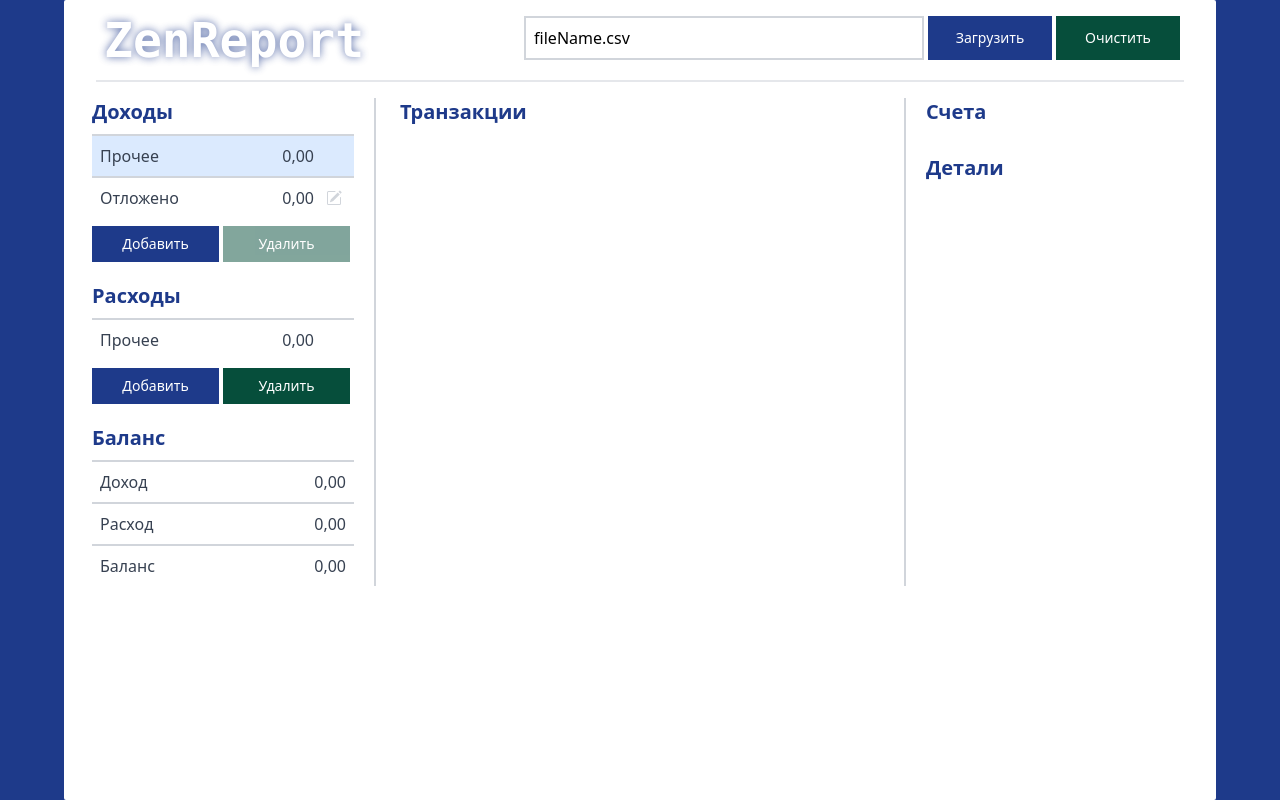
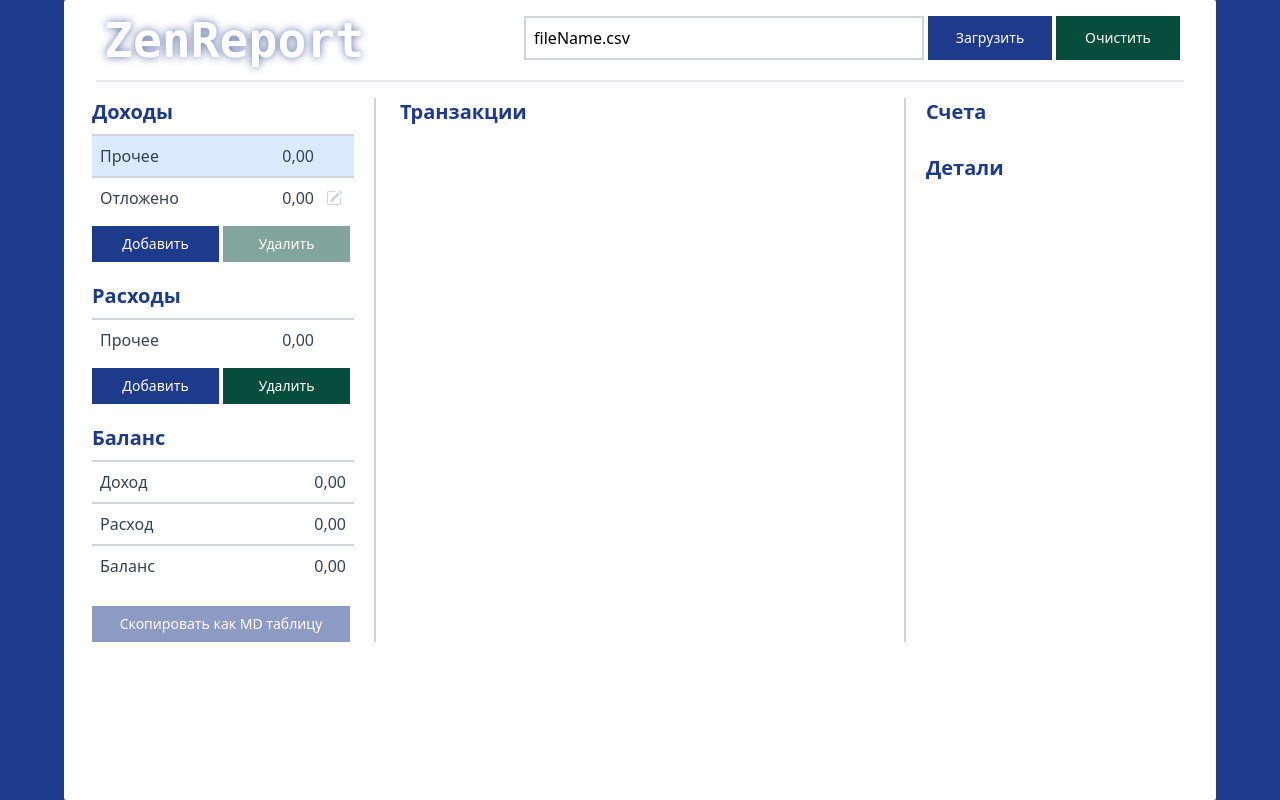
Before and after one commit to vperfilev/zen-report, a React (Create React App) app: page / in a window 1280 px wide. Built offline with nearby package versions, Linux system fonts and the light colour scheme.

Commit message:
Add export component

```diff
--- a/src/App.tsx
+++ b/src/App.tsx
@@ -4,6 +4,7 @@ import { Logo, AccountsPanel, FilePanel } from "./components";
 import BlockDivider from "./components/BlockDivider";
 import DetailsPanel from "./components/DetailsPanel";
 import IncomeReport from "./components/IncomeReport";
+import MdExport from "./components/MdExport";
 import OutcomeReport from "./components/OutcomeReport";
 import ReportTotal from "./components/ReportTotal";
 import TransactionList from "./components/TransactionList";
@@ -23,6 +24,8 @@ function App() {
           <OutcomeReport/>
           <BlockDivider/>
           <ReportTotal/>
+          <BlockDivider/>
+          <MdExport/>
         </div>
         <div className="flex-grow divide-y-2 divide-gray-300 truncate mx-6">
           <TransactionList/>
--- /dev/null
+++ b/src/components/MdExport.tsx
@@ -0,0 +1,29 @@
+import React, { FC } from "react";
+import { State } from "../redux/reducer";
+import { connect } from "react-redux";
+import { AnyAction, bindActionCreators, Dispatch } from "redux";
+
+import {} from "./../redux/actionCreators";
+import { PrimaryButton } from "./elements";
+
+const mapStateToProps = (state: State) => ({
+    transactionCount: state.transactions.length
+});
+
+const mapDispatchToProps = (dispatch: Dispatch<AnyAction>) =>
+  bindActionCreators({}, dispatch);
+
+type Props = ReturnType<typeof mapStateToProps> &
+  ReturnType<typeof mapDispatchToProps>;
+
+const MdExport: FC<Props> = ({transactionCount}) => {
+  const exportReport = () => {};
+
+  return (
+    <div className="flex">
+      <PrimaryButton text="Скопировать как MD таблицу" onClick={exportReport} disabled={transactionCount === 0} />
+    </div>
+  );
+};
+
+export default connect(mapStateToProps, mapDispatchToProps)(MdExport);
```
